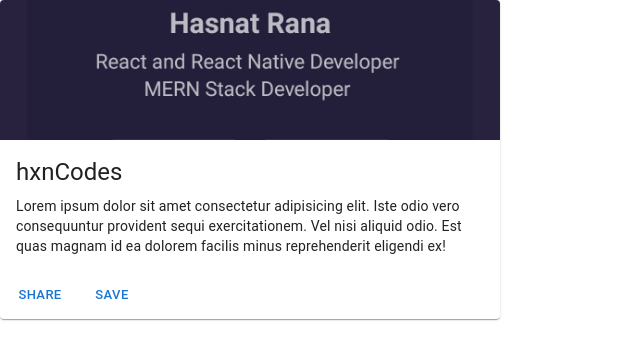
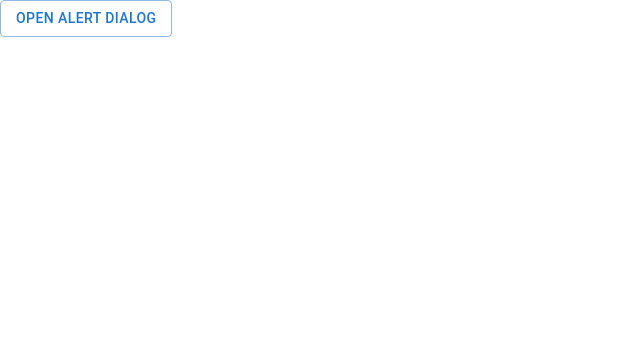
Before and after one commit to hxncodes/React-MUI, a React (Vite) app: page / in a window 1280 px wide. Shown: the top 360 px of the page, without its empty margins (0-640 px from the left). Built offline with nearby package versions, Linux system fonts and the light colour scheme.

Commit message:
Dialog component with Button Action

```diff
--- /dev/null
+++ b/components/MyDialog.tsx
@@ -0,0 +1,47 @@
+import React from 'react'
+import { Dialog, DialogTitle, DialogContent, DialogContentText, DialogActions, Button } from '@mui/material'
+
+const MyDialog = () => {
+
+    const [open, setOpen] = React.useState(false);
+
+    const handleClickOpen = () => {
+        setOpen(true);
+    };
+
+    const handleClose = () => {
+        setOpen(false);
+    };
+
+    return (
+        <div>
+            <Button variant="outlined" onClick={handleClickOpen}>
+                Open alert dialog
+            </Button>
+            <Dialog
+                open={open}
+                onClose={handleClose}
+                aria-labelledby="alert-dialog-title"
+                aria-describedby="alert-dialog-description"
+            >
+                <DialogTitle id="alert-dialog-title">
+                    {"Use Google's location service?"}
+                </DialogTitle>
+                <DialogContent>
+                    <DialogContentText id="alert-dialog-description">
+                        Let Google help apps determine location. This means sending anonymous
+                        location data to Google, even when no apps are running.
+                    </DialogContentText>
+                </DialogContent>
+                <DialogActions>
+                    <Button onClick={handleClose}>Disagree</Button>
+                    <Button onClick={handleClose} autoFocus>
+                        Agree
+                    </Button>
+                </DialogActions>
+            </Dialog>
+        </div>
+    )
+}
+
+export default MyDialog
--- a/components/SampleCard.tsx
+++ /dev/null
@@ -1,27 +0,0 @@
-import React from 'react'
-import { Card, CardActionArea, CardMedia, CardContent, CardActions, Typography, Button } from '@mui/material'
-
-const SampleCard = () => {
-    return (
-        <Card sx={{ maxWidth: 500 }}>
-            <CardActionArea>
-                <CardMedia
-                    component="img"
-                    height="140"
-                    image="../src/assets/hxnCodes.jpg"
-                    alt="hxn profile"
-                />
-                <CardContent>
-                    <Typography gutterBottom variant="h5">hxnCodes</Typography>
-                    <Typography variant="body2" color="text-secondary">Lorem ipsum dolor sit amet consectetur adipisicing elit. Iste odio vero consequuntur provident sequi exercitationem. Vel nisi aliquid odio. Est quas magnam id ea dolorem facilis minus reprehenderit eligendi ex!</Typography>
-                </CardContent>
-            </CardActionArea>
-            <CardActions>
-                <Button size="small" color="primary">Share</Button>
-                <Button size="small" color="primary">Save</Button>
-            </CardActions>
-        </Card>
-    )
-}
-
-export default SampleCard
--- a/src/App.jsx
+++ b/src/App.jsx
@@ -1,10 +1,10 @@
 import React from 'react'
-import SampleCard from '../components/SampleCard'
+import MyDialog from '../components/MyDialog'
 
 function App() {
   return (
     <>
-      <SampleCard />
+      <MyDialog />
     </>
   )
 }
```
